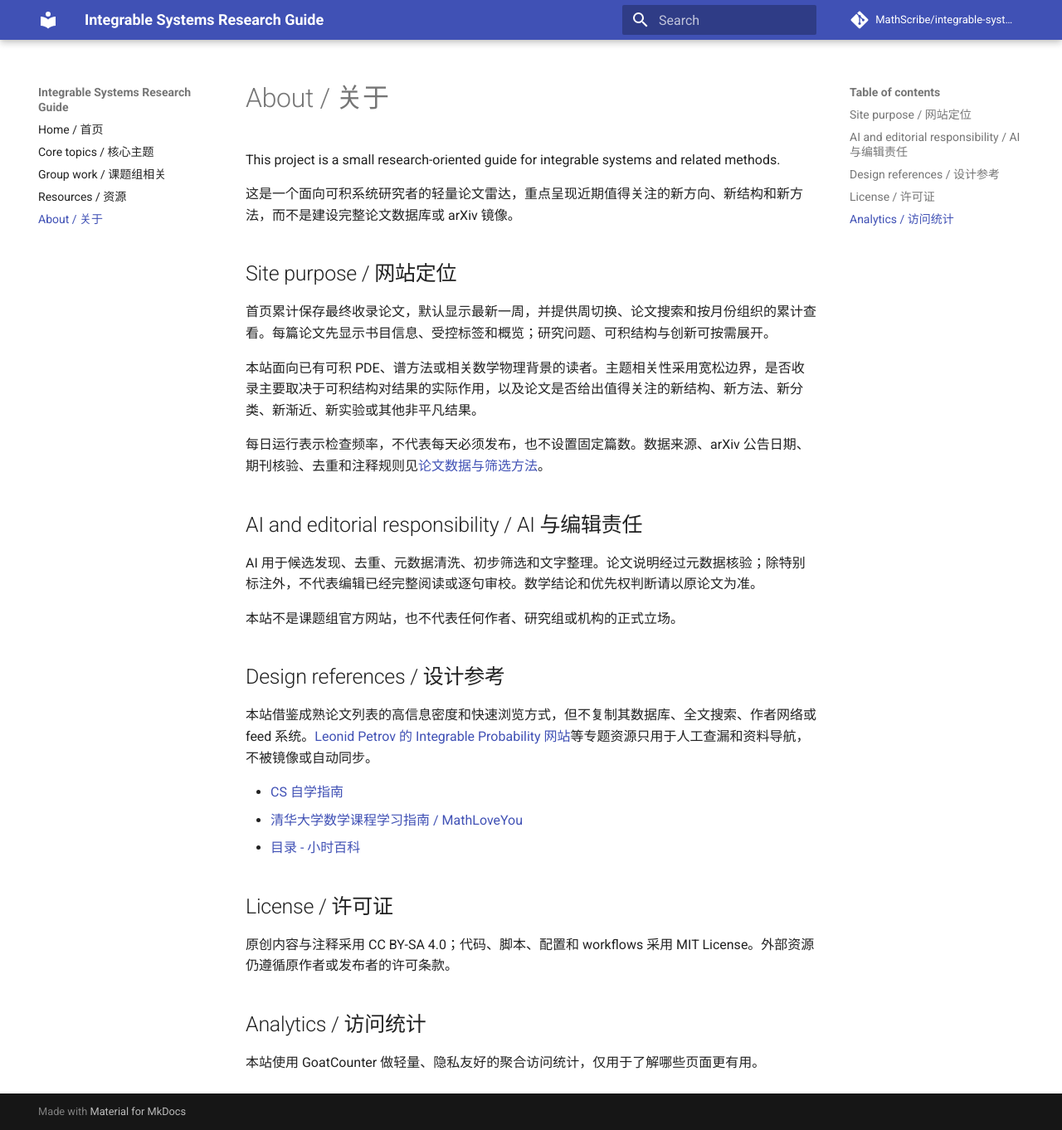
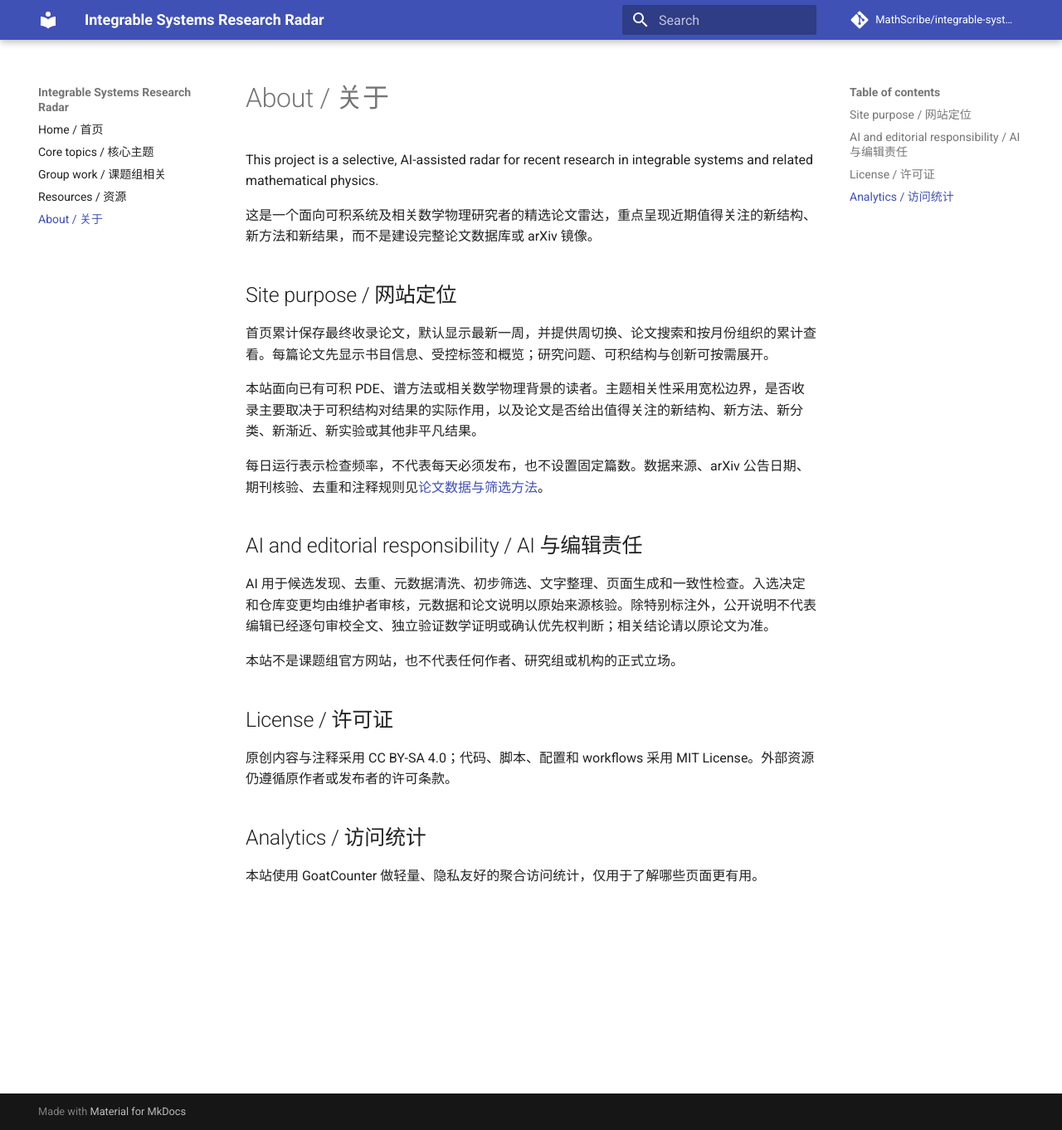
Before and after one commit to MathScribe/integrable-systems-guide, an MkDocs documentation site: the page built from docs/about.md, in a window 1280 px wide and 1362 px high. Shown: the whole window at 83% size. Built offline with MkDocs 1.6.1 and Material for MkDocs 9.7.7, drawn with Linux system fonts in a browser that asks for light colours; comment, search, counter and statistics services are not loaded.

Commit message:
docs: reposition project as research radar (#28)
Co-authored-by: killlakill <nono6@tutanota.com>

```diff
--- a/docs/about.md
+++ b/docs/about.md
@@ -1,8 +1,8 @@
 # About / 关于
 
-This project is a small research-oriented guide for integrable systems and related methods.
+This project is a selective, AI-assisted radar for recent research in integrable systems and related mathematical physics.
 
-这是一个面向可积系统研究者的轻量论文雷达，重点呈现近期值得关注的新方向、新结构和新方法，而不是建设完整论文数据库或 arXiv 镜像。
+这是一个面向可积系统及相关数学物理研究者的精选论文雷达，重点呈现近期值得关注的新结构、新方法和新结果，而不是建设完整论文数据库或 arXiv 镜像。
 
 ## Site purpose / 网站定位
 
@@ -14,17 +14,9 @@ This project is a small research-oriented guide for integrable systems and relat
 
 ## AI and editorial responsibility / AI 与编辑责任
 
-AI 用于候选发现、去重、元数据清洗、初步筛选和文字整理。论文说明经过元数据核验；除特别标注外，不代表编辑已经完整阅读或逐句审校。数学结论和优先权判断请以原论文为准。
+AI 用于候选发现、去重、元数据清洗、初步筛选、文字整理、页面生成和一致性检查。入选决定和仓库变更均由维护者审核，元数据和论文说明以原始来源核验。除特别标注外，公开说明不代表编辑已经逐句审校全文、独立验证数学证明或确认优先权判断；相关结论请以原论文为准。
 
 本站不是课题组官方网站，也不代表任何作者、研究组或机构的正式立场。
-
-## Design references / 设计参考
-
-本站借鉴成熟论文列表的高信息密度和快速浏览方式，但不复制其数据库、全文搜索、作者网络或 feed 系统。[Leonid Petrov 的 Integrable Probability 网站](https://lpetrov.cc/)等专题资源只用于人工查漏和资料导航，不被镜像或自动同步。
-
-- [CS 自学指南](https://csdiy.wiki/)
-- [清华大学数学课程学习指南 / MathLoveYou](https://mathloveyou.github.io/)
-- [目录 - 小时百科](https://wuli.wiki/online/index.html)
 
 ## License / 许可证
 
--- a/mkdocs.yml
+++ b/mkdocs.yml
@@ -1,5 +1,5 @@
-site_name: Integrable Systems Research Guide
-site_description: Annotated guide to integrable systems, recent papers, courses, notes, and group-related resources.
+site_name: Integrable Systems Research Radar
+site_description: A selective, AI-assisted radar for recent research in integrable systems and related mathematical physics.
 site_url: https://mathscribe.github.io/integrable-systems-guide/
 repo_url: https://github.com/MathScribe/integrable-systems-guide
 repo_name: MathScribe/integrable-systems-guide
```
Also changed, not shown: CONTRIBUTING.md (+1 -1 lines), README.md (+19 -11 lines).
